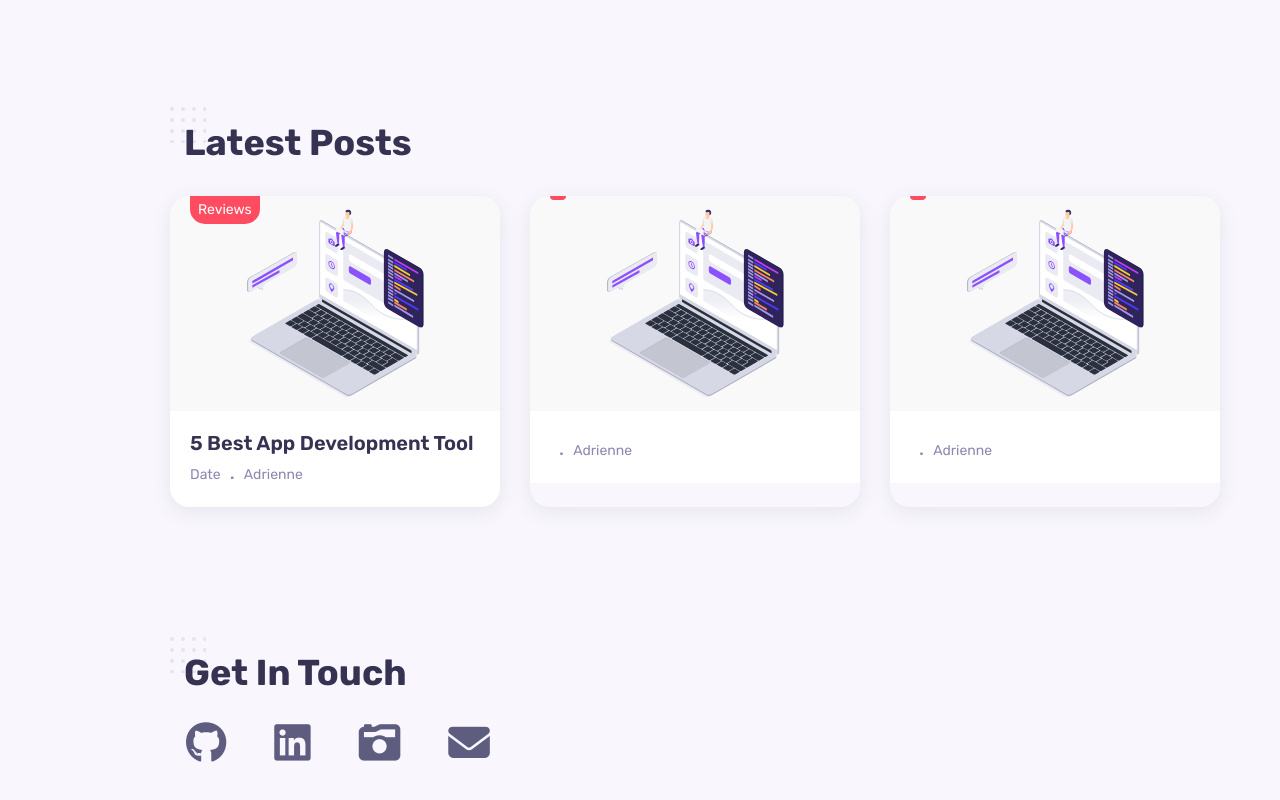
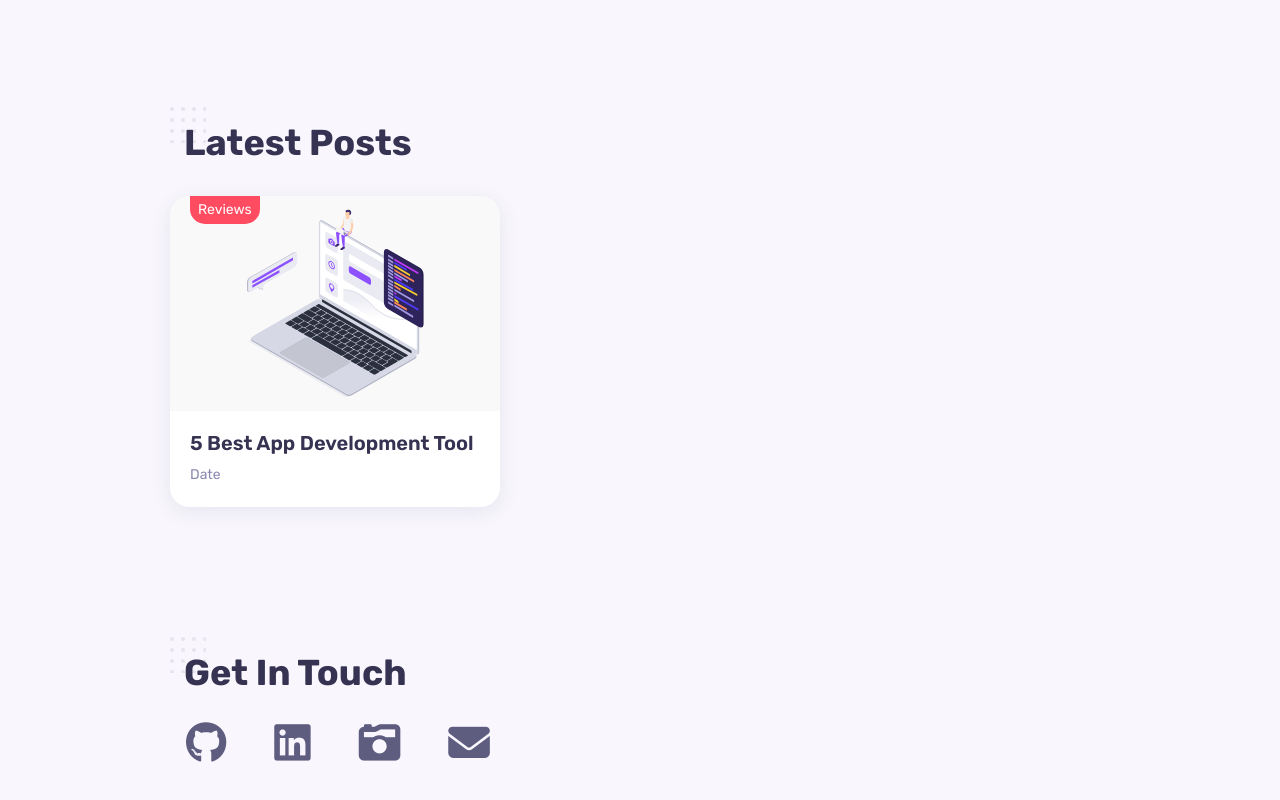
Before and after one commit to adrienneyl/adrienneyl.github.io, a React (Create React App) app: page / in a window 1280 px wide. Shown: the part 1980-2780 px from the top of the page. Built offline with nearby package versions, Linux system fonts and the light colour scheme.

Commit message:
Small blog update

```diff
--- a/src/components/blog/Blog.jsx
+++ b/src/components/blog/Blog.jsx
@@ -20,38 +20,6 @@ const Blog = () => {
                         <h3 className="blog__title">5 Best App Development Tool</h3>
                         <div className="blog__meta">
                             <span>Date</span>
-                            <span className="blog__dot">.</span>
-                            <span>Adrienne</span>
-                        </div>
-                    </div>
-                </div>
-
-                <div className="blog__card">
-                    <div className="blog__thumb">
-                        <a href="#"><span className="blog__category"></span></a>
-                        <a href="#"><img src={Image1} alt="" className="blog__img" /></a>
-                    </div>
-                    <div className="blog__details">
-                        <h3 className="blog__title"></h3>
-                        <div className="blog__meta">
-                            <span></span>
-                            <span className="blog__dot">.</span>
-                            <span>Adrienne</span>
-                        </div>
-                    </div>
-                </div>
-
-                <div className="blog__card">
-                    <div className="blog__thumb">
-                        <a href="#"><span className="blog__category"></span></a>
-                        <a href="#"><img src={Image1} alt="" className="blog__img" /></a>
-                    </div>
-                    <div className="blog__details">
-                        <h3 className="blog__title"></h3>
-                        <div className="blog__meta">
-                            <span></span>
-                            <span className="blog__dot">.</span>
-                            <span>Adrienne</span>
                         </div>
                     </div>
                 </div>
--- a/src/index.js
+++ b/src/index.js
@@ -11,7 +11,7 @@ root.render(
   </React.StrictMode>
 );
 
-// If you want to start measuring performance in your app, pass a function
-// to log results (for example: reportWebVitals(console.log))
-// or send to an analytics endpoint. Learn more: https://bit.ly/CRA-vitals
-reportWebVitals();
+// // If you want to start measuring performance in your app, pass a function
+// // to log results (for example: reportWebVitals(console.log))
+// // or send to an analytics endpoint. Learn more: https://bit.ly/CRA-vitals
+// reportWebVitals();
```
